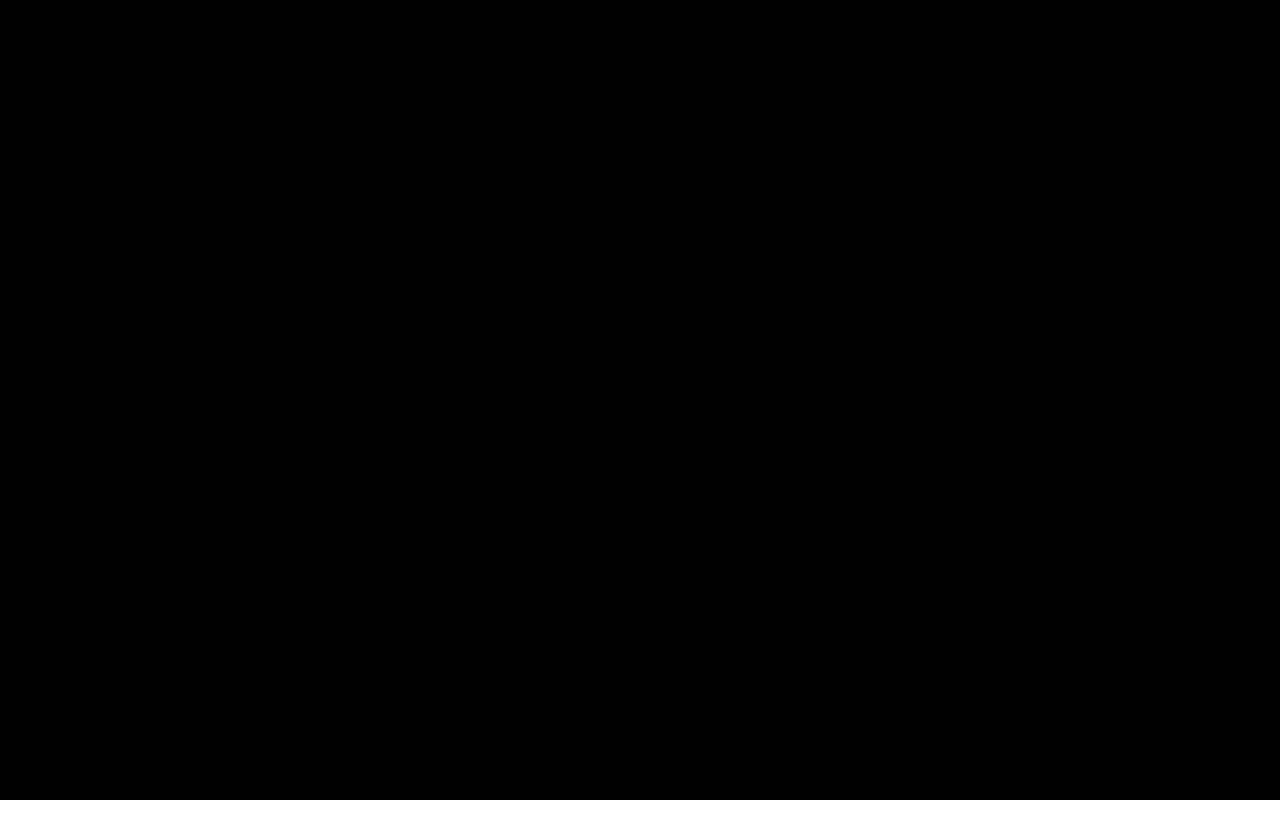
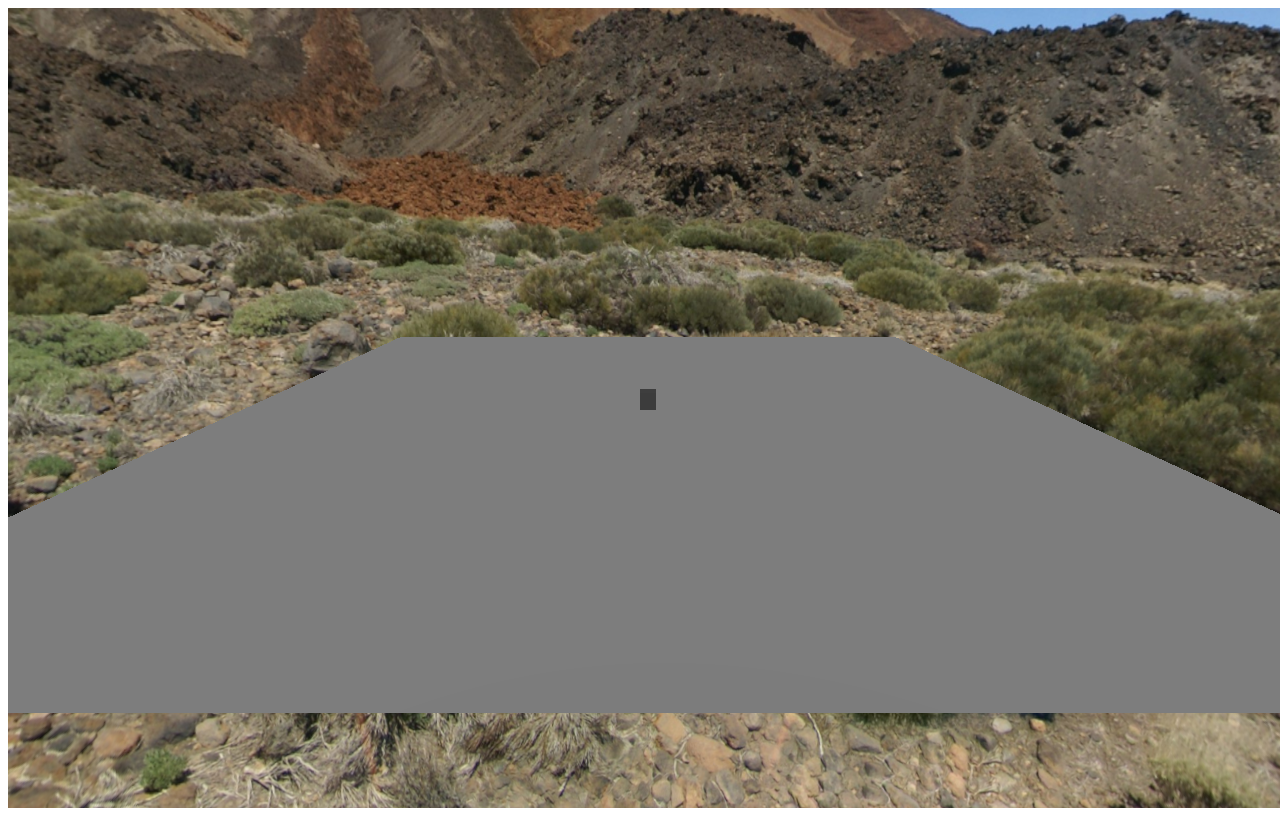
Before and after one commit to petterr-n/DAT155-gruppe13, a website built with Vite: page index.html in a window 1280 px wide. Built offline with nearby package versions, Linux system fonts and the light colour scheme; animation ran at ten frames a second; files whose address does not match are found by name.

Commit message:
tutorial done

```diff
--- a/index.html
+++ b/index.html
@@ -1,13 +1,12 @@
 <!DOCTYPE html>
-<html lang="en">
+<html>
 <head>
-    <meta charset="utf-8">
-    <title>My first three.js</title>
-    <style>
-        body { margin: 0; }
-    </style>
+    <title>Jungle Sim</title>
+    <meta name="viewport" content="width=device-width, user-scalable=no, minimum-scale=1.0, maximum-scale=1.0">
+    <link rel="stylesheet" type="text/css" href="base.css">
 </head>
 <body>
-<script type="module" src="/main.js"></script>
+<script src="./main.js" type="module">
+</script>
 </body>
 </html>
--- a/main.js
+++ b/main.js
@@ -1,50 +1,106 @@
 import * as THREE from 'three';
 import WebGL from 'three/addons/capabilities/WebGL.js';
 import { GLTFLoader } from 'three/addons/loaders/GLTFLoader.js';
+import { OrbitControls } from 'three/addons/controls/OrbitControls.js';
 
-if ( WebGL.isWebGL2Available() ) {
+class JungleSimulator {
+    constructor() {
+        this.Initialize();
+    }
+    Initialize() {
+        this.threejs = new THREE.WebGLRenderer();
+        this.threejs.shadowMap.enabled = true;
+        this.threejs.shadowMap.type = THREE.PCFSoftShadowMap;
+        this.threejs.setPixelRatio(window.devicePixelRatio);
+        this.threejs.setSize(window.innerWidth, window.innerHeight);
 
-    const scene = new THREE.Scene();
-    const camera = new THREE.PerspectiveCamera( 75, window.innerWidth / window.innerHeight, 0.1, 1000 );
+        document.body.appendChild(this.threejs.domElement);
 
-    // Position the camera back so it can view the model
-    camera.position.z = 5;
+        window.addEventListener('resize', () => {
+            this.OnWindowResize();
+        }, false);
 
-    const renderer = new THREE.WebGLRenderer();
-    renderer.setSize( window.innerWidth, window.innerHeight );
-    document.body.appendChild( renderer.domElement );
+        const fov = 60;
+        const aspect = 1920 / 1080;
+        const near = 1.0;
+        const far = 1000.0;
+        this.camera = new THREE.PerspectiveCamera(fov, aspect, near, far);
+        this.camera.position.set(75, 20, 0);
 
-    const loader = new GLTFLoader();
+        this.scene = new THREE.Scene();
 
-    loader.load( '/quick_treeit_tree.glb', function ( gltf ) {
+        let light = new THREE.DirectionalLight(0xffffff);
+        light.position.set(100, 100, 100);
+        light.target.position.set(0, 0, 0);
+        light.castShadow = true;
+        light.shadow.bias = -0.01;
+        light.shadow.mapSize.width = 2048;
+        light.shadow.mapSize.height = 2048;
+        light.shadow.camera.near = 1.0;
+        light.shadow.camera.far = 500;
+        light.shadow.camera.left = 200;
+        light.shadow.camera.right = -200;
+        light.shadow.camera.top = 200;
+        light.shadow.camera.bottom = -200;
+        this.scene.add(light);
+        light = new THREE.AmbientLight(0x404040);
+        this.scene.add(light);
 
-        gltf.scene.scale.set(0.02, 0.02, 0.02);
-        gltf.scene.position.set(0, 0, 0);
-        scene.add( gltf.scene );
+        const controls = new OrbitControls(
+            this.camera, this.threejs.domElement);
+        controls.target.set(0, 0, 0);
+        controls.update();
 
-    }, undefined, function ( error ) {
+        const loader = new THREE.CubeTextureLoader();
+        const texture = loader.load([
+            './resources/posx.jpg',
+            './resources/negx.jpg',
+            './resources/posy.jpg',
+            './resources/negy.jpg',
+            './resources/posz.jpg',
+            './resources/negz.jpg',
+        ]);
+        this.scene.background = texture;
 
-        console.error( error );
+        const plane = new THREE.Mesh(
+            new THREE.PlaneGeometry(100, 100, 1, 1),
+            new THREE.MeshStandardMaterial({
+                color: 0xFFFFFF
+            }));
+        plane.castShadow = false;
+        plane.receiveShadow = true;
+        plane.rotation.x = -Math.PI / 2;
+        this.scene.add(plane);
 
-    } );
+        const box = new THREE.Mesh(
+            new THREE.BoxGeometry(2, 2, 2),
+            new THREE.MeshStandardMaterial({
+                color: 0x808080
+            }));
+        box.position.set(0, 1, 0);
+        box.castShadow = true;
+        box.receiveShadow = true;
+        this.scene.add(box);
 
-    // Add ambient light and a directional light for better illumination
-    const ambientLight = new THREE.AmbientLight(0xffffff, 0.5); // Softer ambient light
-    scene.add(ambientLight);
+        this.RAF();
+    }
 
-    const directionalLight = new THREE.DirectionalLight(0xffffff, 1);
-    directionalLight.position.set(5, 5, 5); // Position the light to shine on the model
-    scene.add(directionalLight);
+    OnWindowResize() {
+        this.camera.aspect = window.innerWidth / window.innerHeight;
+        this.camera.updateProjectionMatrix();
+        this.threejs.setSize(window.innerWidth, window.innerHeight);
+    }
 
-    function animate() {
-        requestAnimationFrame(animate); // Ensure continuous animation loop
-        renderer.render(scene, camera);
+    RAF() {
+        requestAnimationFrame(() => {
+            this.threejs.render(this.scene, this.camera);
+            this.RAF();
+        });
     }
-    animate();
+}
 
-} else {
+let _APP = null;
 
-    const warning = WebGL.getWebGL2ErrorMessage();
-    document.getElementById( 'container' ).appendChild( warning );
-
-}
+window.addEventListener('DOMContentLoaded', () => {
+    _APP = new JungleSimulator();
+});
```
Also changed, not shown: public/resources/negx.jpg (added), public/resources/negy.jpg (added), public/resources/negz.jpg (added), public/resources/posx.jpg (added), public/resources/posy.jpg (added), public/resources/posz.jpg (added).
